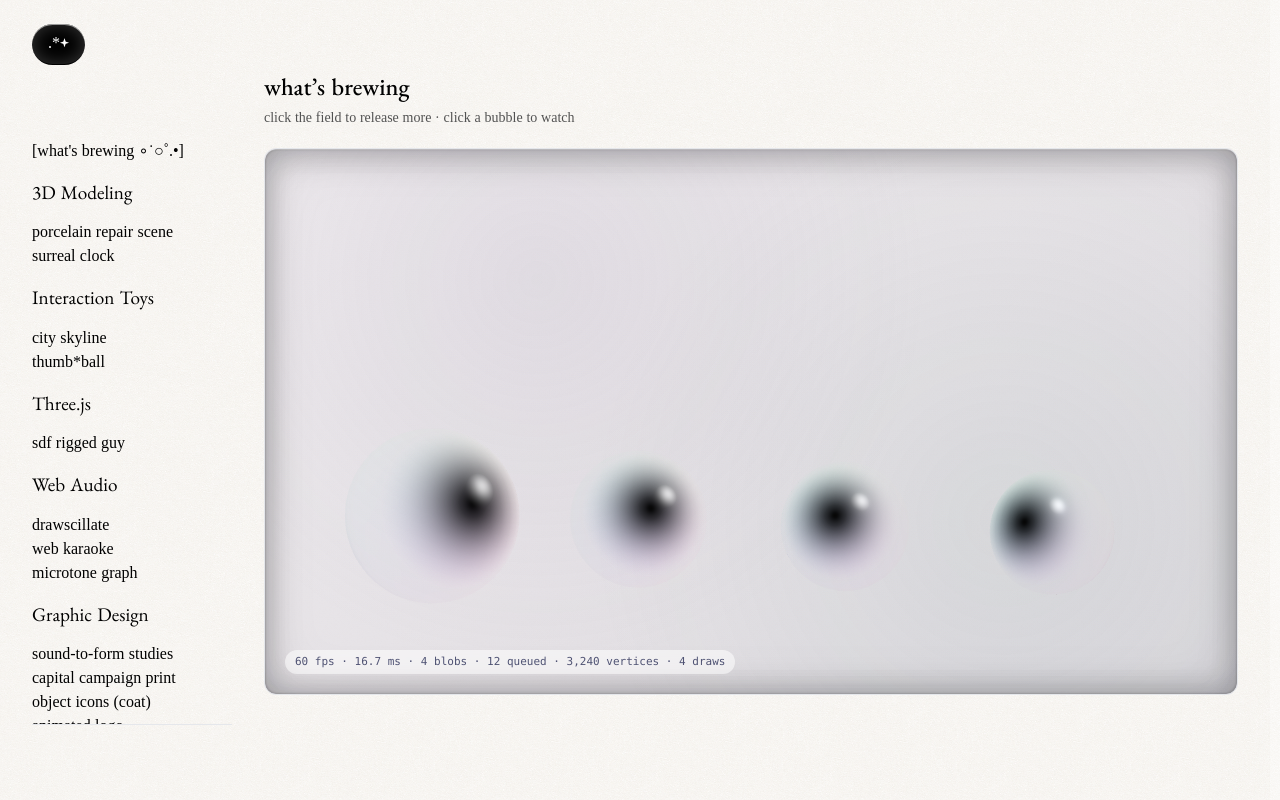
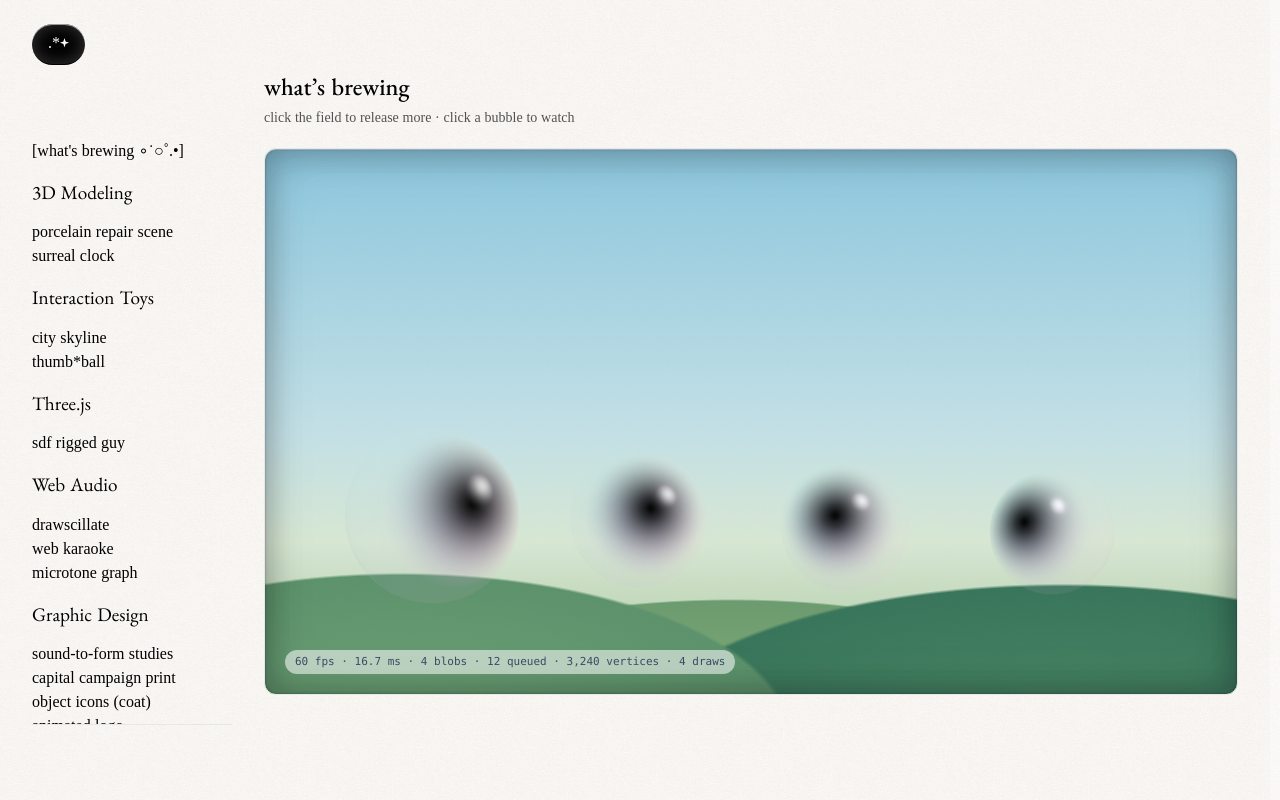
Before and after one commit to kimestelle/my-portfolio, a Next.js app: page /playground in a window 1280 px wide. Shown: the top 800 px of the page. Built offline with nearby package versions, Linux system fonts and the light colour scheme; a web font is replaced by a local one.

Commit message:
add rolling hills bubble backdrop

```diff
--- a/src/app/playground/components/Lab.tsx
+++ b/src/app/playground/components/Lab.tsx
@@ -9,12 +9,13 @@ import MagnifierImage from './MagnifierImage';
 function BrewingBubbles() {
   return (
     <div
-      className="relative h-[48svh] max-h-[50svh] overflow-hidden rounded-xl border border-black/12 bg-[#e8e5e9] md:h-auto md:max-h-[80svh] md:aspect-[16/9]"
+      className="relative h-[48svh] max-h-[50svh] overflow-hidden rounded-xl border border-black/12 bg-[#b9dce8] md:h-auto md:max-h-[80svh] md:aspect-[16/9]"
       style={{
         backgroundImage: [
-          'radial-gradient(circle at 28% 24%, rgba(154,142,171,.12), transparent 48%)',
-          'radial-gradient(circle at 76% 68%, rgba(125,157,152,.1), transparent 50%)',
-          'linear-gradient(145deg, #f1eef1 0%, #e7e4e8 58%, #dedce1 100%)',
+          'radial-gradient(ellipse 64% 48% at 14% 108%, #6fa477 0%, #5d936d 62%, transparent 63%)',
+          'radial-gradient(ellipse 74% 52% at 82% 112%, #4f8a68 0%, #39765c 61%, transparent 62%)',
+          'radial-gradient(ellipse 58% 34% at 48% 104%, #82ad79 0%, #6c9c70 62%, transparent 63%)',
+          'linear-gradient(180deg, #8dc8df 0%, #c4e1e8 52%, #d8e8d5 72%, #a9c79f 100%)',
         ].join(', '),
         boxShadow: [
           'inset 0 1px 0 rgba(255,255,255,.5)',
@@ -27,14 +28,12 @@ function BrewingBubbles() {
       }}
     >
       <div
-        className="pointer-events-none absolute inset-0 z-[1] opacity-[0.12] mix-blend-multiply"
+        className="pointer-events-none absolute inset-0 z-[1] opacity-[0.24] mix-blend-multiply"
         style={{
-          backgroundColor: 'rgba(48, 44, 52, .1)',
           backgroundImage: "url('/textures/sandpaper.png')",
           backgroundPosition: '0 0',
           backgroundRepeat: 'repeat',
-          backgroundSize: '174px 250px',
-          backgroundBlendMode: 'multiply',
+          backgroundSize: '60px 60px',
         }}
         aria-hidden="true"
       />
```
